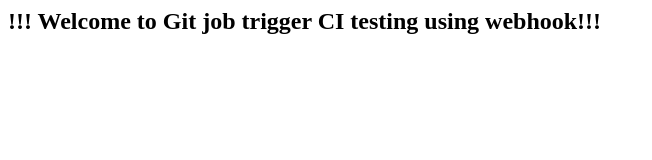
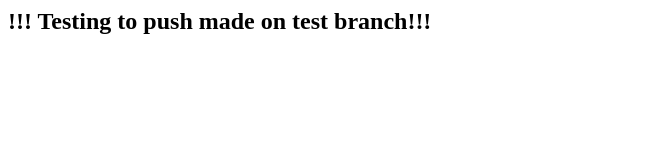
Before and after one commit to togadiraju/devops-training, a plain HTML site: page index.html in a window 1280 px wide. Shown: the whole page, without its empty margins (0-652 px from the left). Drawn offline with Linux system fonts and the light colour scheme.

Commit message:
Update index.html

```diff
--- a/index.html
+++ b/index.html
@@ -3,6 +3,6 @@
 <title>! Sample Website!! </title>
 
 <body>
-<h2>!!! Welcome to Git job trigger CI testing using webhook!!!</h2>
+<h2>!!! Testing to push made on test branch!!!</h2>
 </body>
 <html>
```
